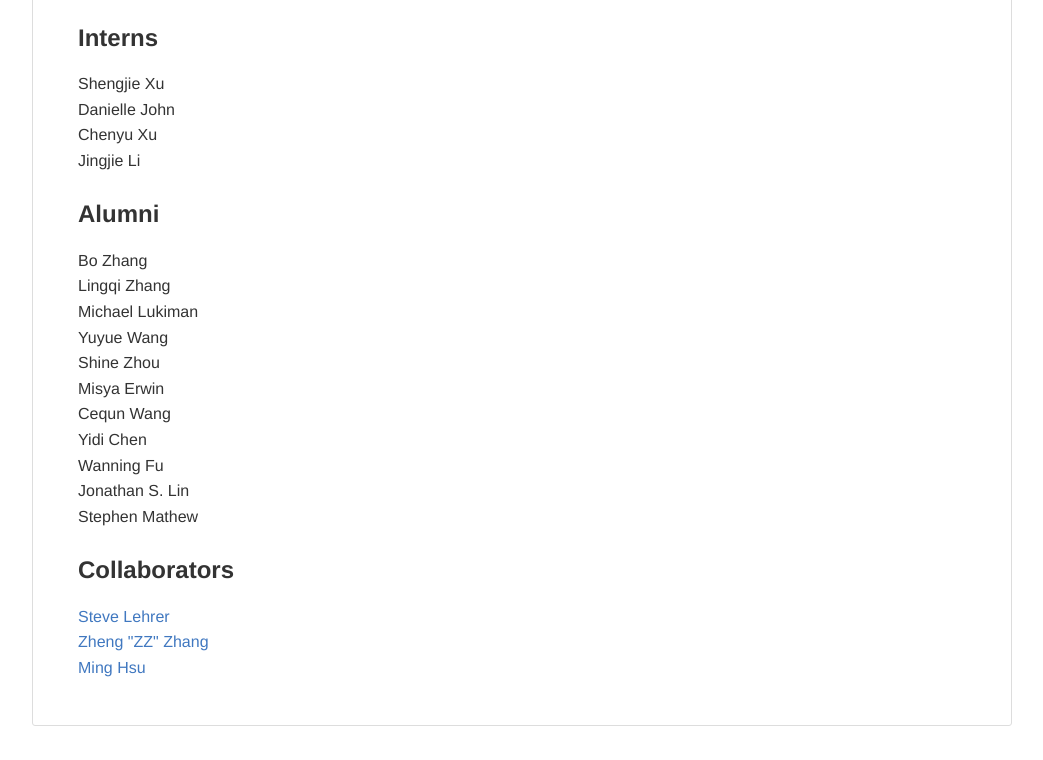
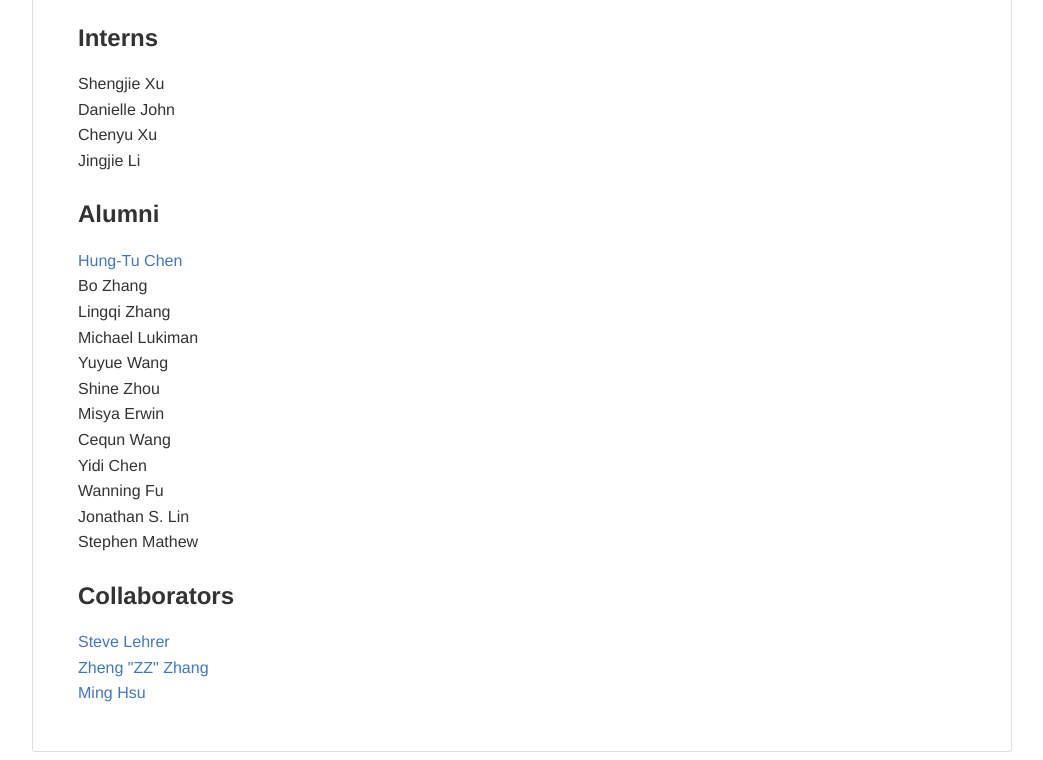
Before and after one commit to erlichlab/erlichlab.org, a plain HTML site: page public_html/index.html in a window 1280 px wide. Shown: the part 1528-2288 px from the top of the page, without its empty margins (118-1161 px from the left). Before the commit the page ends 2262 px from the top, so only its background shows below. Drawn offline with nearby package versions, Linux system fonts and the light colour scheme; some packages are replaced by stand-ins of ours.

Commit message:
Add my name into alumni in case of visa interview

```diff
--- a/public_html/index.html
+++ b/public_html/index.html
@@ -817,6 +817,7 @@ Jingjie Li<br>
 <h3>
 <a id="user-content-alumni" class="anchor" href="#alumni" aria-hidden="true"><span aria-hidden="true" class="octicon octicon-link"></span></a>Alumni</h3>
 
+<a href="https://github.com/transedward">Hung-Tu Chen</a><br>
 <p>Bo Zhang
  <br>Lingqi Zhang
   <br>Michael Lukiman
```
